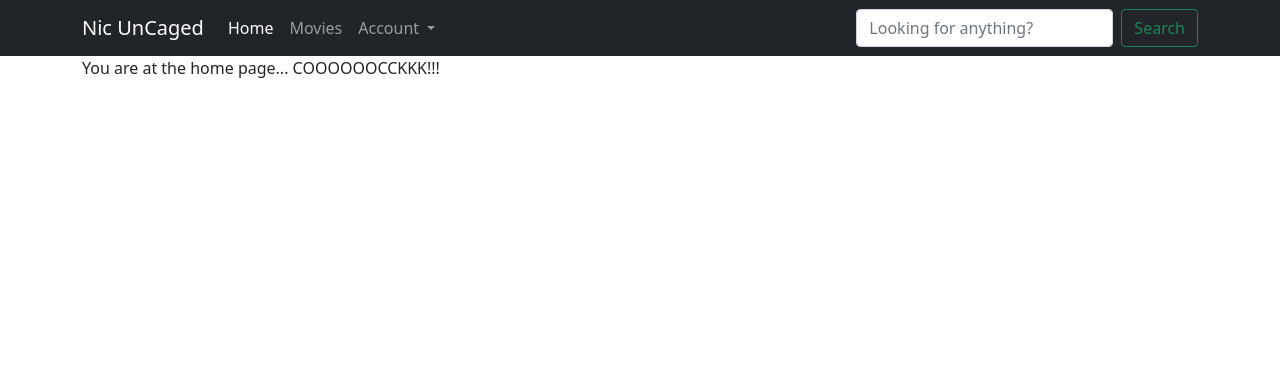
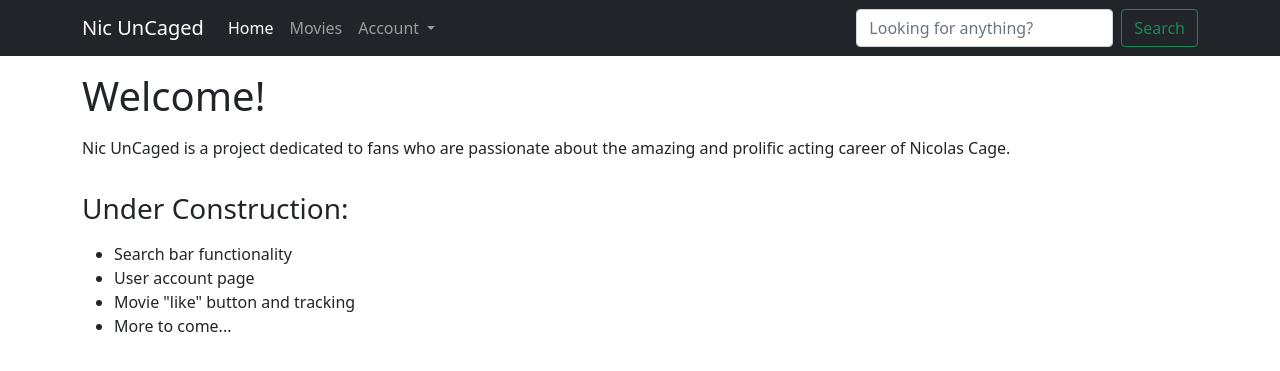
Before and after one commit to ABlair1/cage-project, a Django app: page / in a window 1280 px wide. Shown: the top 371 px of the page. Run offline with Django 3.2, Linux system fonts and the light colour scheme.

Commit message:
Adding content to movie pages

```diff
--- a/nic_uncaged/templates/home.html
+++ b/nic_uncaged/templates/home.html
@@ -4,7 +4,31 @@
 {% block content %}
 
 <div class="container">
-    You are at the home page... COOOOOOCCKKK!!!
+    <div class="row">
+        <div class="col">
+            <p>
+                <h1>Welcome!</h1>
+            </p>
+            <p>
+                Nic UnCaged is a project dedicated to fans who are passionate about the amazing and prolific acting career of Nicolas Cage.
+            </p>
+        </div>
+    </div>
+    <div class="row">
+        <div class="col">
+            <p>
+                <h3>Under Construction:</h3>
+            </p>
+            <p>
+                <ul>
+                    <li>Search bar functionality</li>
+                    <li>User account page</li>
+                    <li>Movie "like" button and tracking</li>
+                    <li>More to come...</li>
+                </ul>
+            </p>
+        </div>
+    </div>
 </div>
 
 {% endblock %}
```
Also changed, not shown: nic_uncaged/templates/catalog.html (+8 -6 lines), nic_uncaged/templates/uncaged_app/filmography_detail.html (+46 -2 lines).
